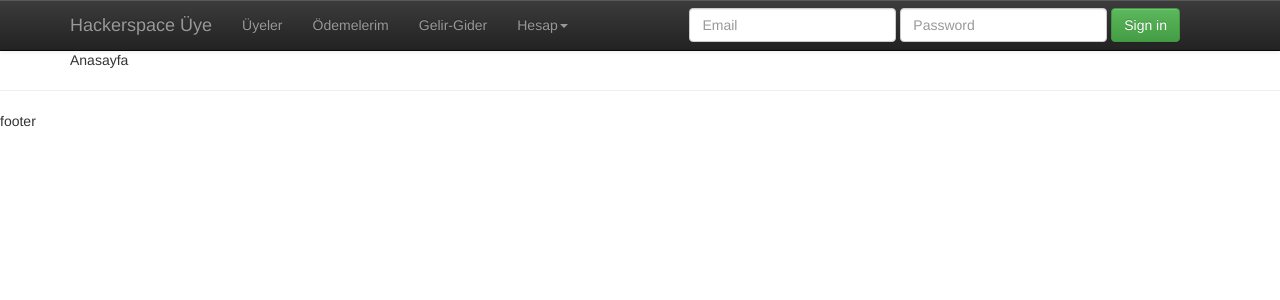
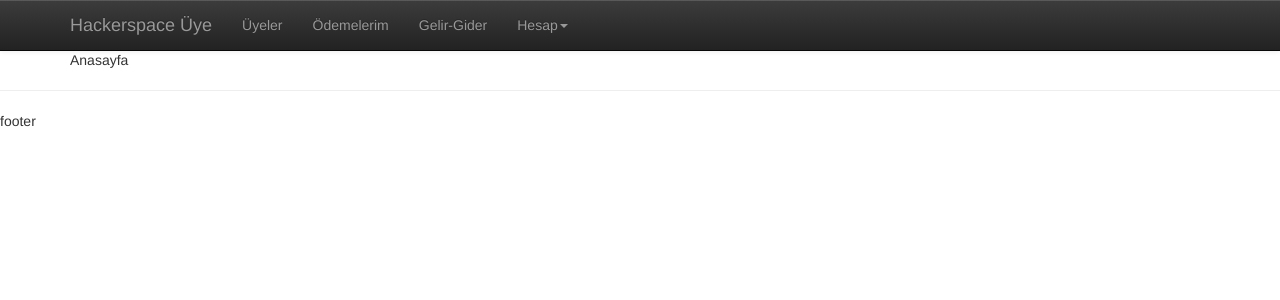
Before and after one commit to elifkus/Hackerhane, a Django app: page / in a window 1280 px wide. Shown: the top 300 px of the page. Run offline with Django 3.2, Linux system fonts and the light colour scheme; the visitor is signed in with stand-in values (Sample User, id 1); parts of the project's set-up code (start-up, migrations or seed data) failed here and were passed over; some libraries are stand-ins or nearby versions.

Commit message:
Removed signin form from the navbar

```diff
--- a/src/common/templates/base.html
+++ b/src/common/templates/base.html
@@ -60,7 +60,7 @@
 								<li>
 									<a href="{% url 'account_logout' %}">Çıkış</a>
 								</li>
-								<li>
+								<!--<li>
 									<a href="#">Another action</a>
 								</li>
 								<li>
@@ -75,12 +75,12 @@
 								</li>
 								<li>
 									<a href="#">One more separated link</a>
-								</li>
+								</li>-->
 							</ul>
 						</li>
 					{% endif %}
 					</ul>
-					<form class="navbar-form navbar-right">
+					<!--<form class="navbar-form navbar-right">
 						<div class="form-group">
 							<input type="text" placeholder="Email" class="form-control">
 						</div>
@@ -90,7 +90,7 @@
 						<button type="submit" class="btn btn-success">
 							Sign in
 						</button>
-					</form>
+					</form>-->
 				</div><!--/.navbar-collapse -->
 			</div>
 		</div>
```
